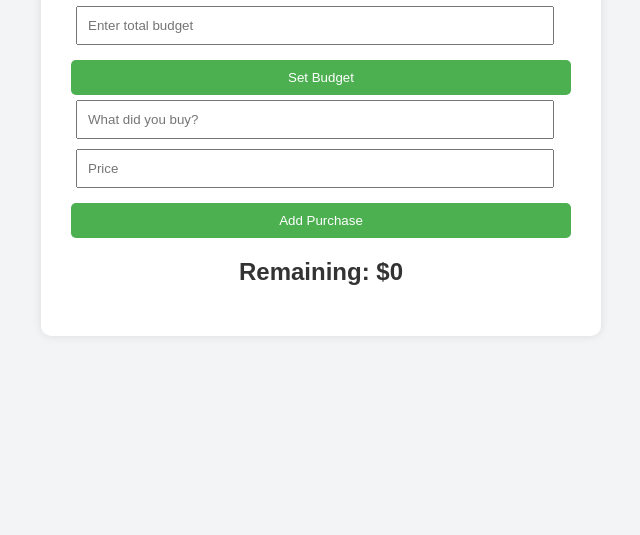
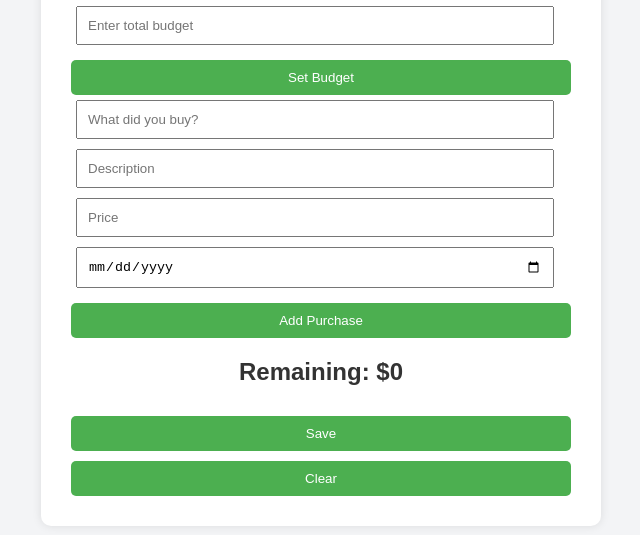
Before and after one commit to Steven0999/Budget-Tracker, a plain HTML site: page index.html in a window 1280 px wide. Shown: the part 129-664 px from the top of the page, without its empty margins (319-959 px from the left). Drawn offline with Linux system fonts and the light colour scheme.

Commit message:
Update index.html

```diff
--- a/index.html
+++ b/index.html
@@ -9,17 +9,28 @@
 <body>
   <div class="container">
     <h1>Spending Tracker</h1>
+
     <div class="budget-section">
       <input type="number" id="totalAmount" placeholder="Enter total budget" />
       <button onclick="setBudget()">Set Budget</button>
     </div>
+
     <div class="purchase-section">
       <input type="text" id="item" placeholder="What did you buy?" />
+      <input type="text" id="description" placeholder="Description" />
       <input type="number" id="price" placeholder="Price" />
+      <input type="date" id="date" />
       <button onclick="addPurchase()">Add Purchase</button>
     </div>
+
     <h2>Remaining: $<span id="remaining">0</span></h2>
+
     <ul id="purchaseList"></ul>
+
+    <div class="action-buttons">
+      <button onclick="saveData()">Save</button>
+      <button onclick="clearData()">Clear</button>
+    </div>
   </div>
 
   <script src="script.js"></script>
```
